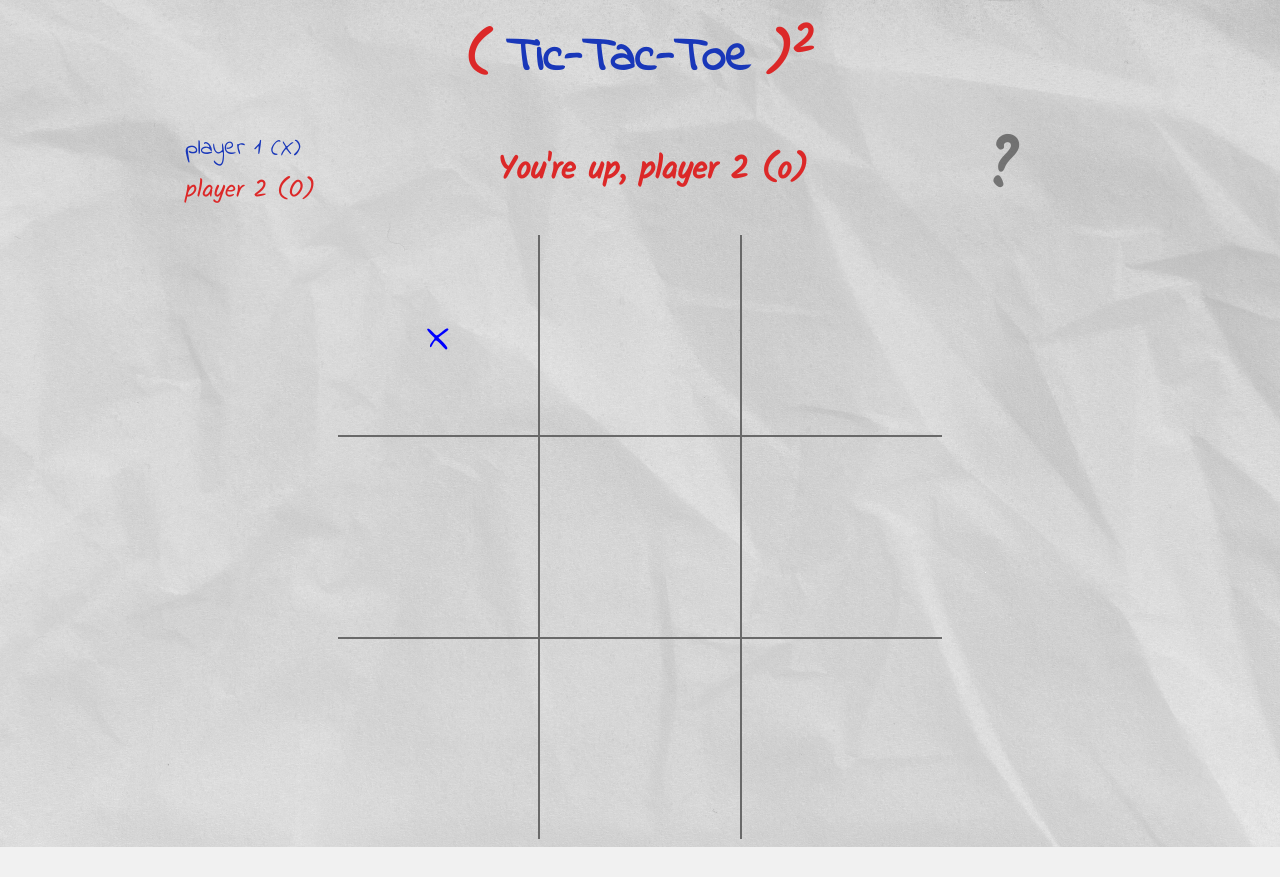
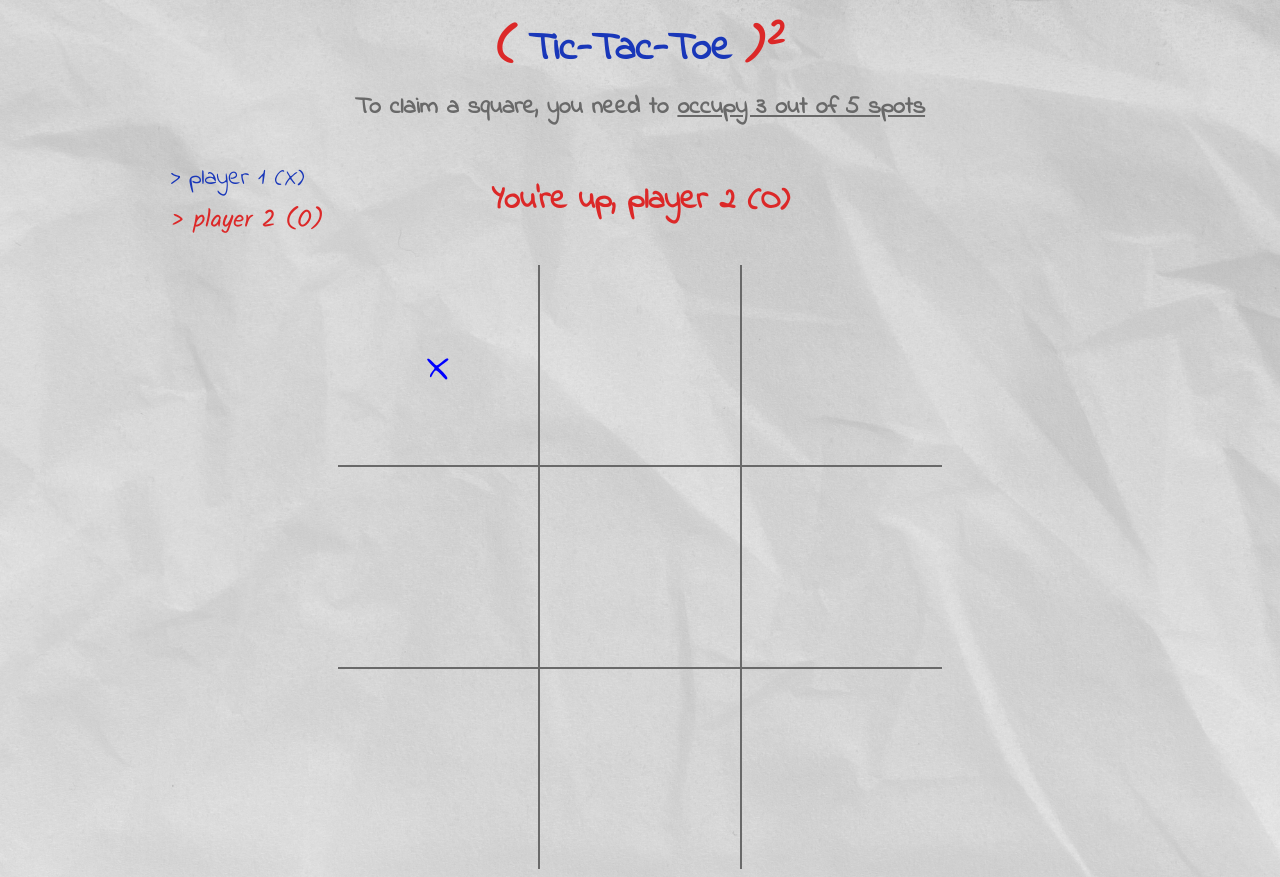
Before and after one commit to Ron-Bansal/TicTacToe_Squared, a plain HTML site: page index.html in a window 1280 px wide. Both pictures are taken after a click on the element 438 px from the left and 335 px from the top of the page. Before the commit the page ends 847 px from the top, so only its background shows below. Drawn offline with Linux system fonts and the light colour scheme.

Commit message:
added desc text and draw logic

```diff
--- a/index.html
+++ b/index.html
@@ -1,30 +1,34 @@
 <!DOCTYPE html>
 <html lang="en">
   <head>
-    <meta charset="UTF-8">
-    <meta http-equiv="X-UA-Compatible" content="IE=edge">
-    <meta name="viewport" content="width=device-width, initial-scale=1.0">
+    <meta charset="UTF-8" />
+    <meta http-equiv="X-UA-Compatible" content="IE=edge" />
+    <meta name="viewport" content="width=device-width, initial-scale=1.0" />
     <title>TicTacToe Squared</title>
-    <link rel="stylesheet" href="style.css">
+    <link rel="stylesheet" href="style.css" />
   </head>
   <body>
-    <h3><span class="p2">(</span>
+    <header>
+      <h3>
+        <span class="p2">(</span>
         <span class="p1">Tic-Tac-Toe</span>
         <span class="p2">)<sup>2</sup></span>
       </h3>
+      <h5 class="desc">To claim a square, you need to <strong>occupy 3 out of 5 spots</strong></h5>
+    </header>
 
     <section>
       <div class="key">
-            <p class="p1">player 1 (X)</p>
-            <p class="p2">player 2 (O)</p>
+        <p class="p1">> player 1 (X)</p>
+        <p class="p2">> player 2 (O)</p>
       </div>
 
-        <h4 class="turn blue">You're up, player <span class="current_player">1 (x)</span></h4>
+      <h4 class="turn blue">
+        You're up, player <span class="current_player">1 (x)</span>
+      </h4>
 
-        <h5 class="help">?</h5>
+      <h5 class="reset hidden">play again</h5>
     </section>
-
-
 
     <main>
       <div class="grid">
@@ -47,6 +51,5 @@
     </main>
 
     <script src="index.js"></script>
-
   </body>
 </html>
--- a/index.js
+++ b/index.js
@@ -21,9 +21,9 @@ boxesArray.forEach(function (box) {
     insertPiece(box);
     updateClaimedGrid(box);
     if (checkVictory()) {
-      let winner = currentTurn ? "1 (X)" : "2 (O)";
-      turnText.innerHTML = "player " + winner + " is the winner!";
-      console.log("HEY WE HAVE A WINNER!");
+      // let winner = currentTurn ? "1 (X)" : "2 (O)";
+      // turnText.innerHTML = "player " + winner + " is the winner!";
+      // console.log("HEY WE HAVE A WINNER!");
       return;
     }
     // checkVictory();
@@ -84,13 +84,14 @@ function updateClaimedGrid(box) {
 
 function updateTurn(box) {
   currentTurn = !currentTurn;
-  turnTextPlayer.innerHTML = currentTurn ? "1 (x)" : "2 (o)";
+  turnTextPlayer.innerHTML = currentTurn ? "1 (X)" : "2 (O)";
   turnText.classList.toggle("red");
 }
 
 function checkVictory() {
   let winnerGlow = currentTurn ? "blue_highlight" : "red_highlight";
   let w1, w2, w3;
+
   for (let row in [0, 1, 2]) {
     if (
       claimedGridArray[row][0] > 0 &&
@@ -107,6 +108,7 @@ function checkVictory() {
       boxesArray[w1].classList.toggle(winnerGlow);
       boxesArray[w2].classList.toggle(winnerGlow);
       boxesArray[w3].classList.toggle(winnerGlow);
+      displayWinner()
       return true;
     }
   }
@@ -126,6 +128,7 @@ function checkVictory() {
       boxesArray[w1].classList.toggle(winnerGlow);
       boxesArray[w2].classList.toggle(winnerGlow);
       boxesArray[w3].classList.toggle(winnerGlow);
+      displayWinner()
       return true;
     }
   }
@@ -138,6 +141,7 @@ function checkVictory() {
     boxesArray[0].classList.toggle(winnerGlow);
     boxesArray[4].classList.toggle(winnerGlow);
     boxesArray[8].classList.toggle(winnerGlow);
+    displayWinner()
     return true;
   }
   if (
@@ -148,7 +152,25 @@ function checkVictory() {
     boxesArray[2].classList.toggle(winnerGlow);
     boxesArray[4].classList.toggle(winnerGlow);
     boxesArray[6].classList.toggle(winnerGlow);
+    displayWinner()
     return true;
   }
-  return false;
+
+  //check for draw
+  for (let row in [0, 1, 2]) {
+    for (let col in [0, 1, 2]) {
+      if (claimedGridArray[row][col] == 0) {
+        return false;
+      }
+    }
+  }
+  turnText.innerHTML = "It's a Draw!";
+  console.log("DRAW!");
+  return true;
 }
+
+function displayWinner() {
+  let winner = currentTurn ? "1 (X)" : "2 (O)";
+  turnText.innerHTML = "player " + winner + " is the winner!";
+  console.log("HEY WE HAVE A WINNER!");
+}
--- a/style.css
+++ b/style.css
@@ -21,9 +21,17 @@ body {
     color: #DC2828;
 }
 
+header {
+    text-align: center;
+}
+
 h3 {
-    text-align: center;
-    font-size: 48px;
+    font-size: 2.5em;
+}
+
+.desc {
+    font-size: 1.5em;
+    color: #696969;
 }
 
 section {
@@ -41,26 +49,31 @@ p {
 }
 
 .turn {
-    font-family: 'Kalam', cursive;;
+    /* font-family: 'Kalam', cursive; */
     text-align: center;
     font-size: 2em;
 }
 
-h3, h4 {
+h3, h4, h5 {
     margin: 10px;
 }
 
-.help {
+.reset {
     color: #3a3a3a9f;
-    font-size: 4em;
-    width: 125px;
-    font-family: 'Kalam', cursive;
+    font-size: 2em;
+    padding: 5px 12px;
+    border-radius: 10px;
+    /* width: 125px; */
 }
 
-.help:hover {
+.reset:hover {
     cursor: pointer;
-    font-family: 'Indie Flower', cursive;
-    transition: ease 0.3s 0.1s;
+    background-color: #8d8d7e81;
+    transition-delay: 0.1s;
+}
+
+.hidden {
+    visibility: hidden;
 }
 
 .grid {
@@ -112,10 +125,14 @@ h3, h4 {
     color: #DC2828;
 }
 
-.blue_highlight {
+.blue_highlight.blue_highlight {
     background-color: rgba(25, 155, 185, 0.3);
 }
 
-.red_highlight {
+.red_highlight.red_highlight {
     background-color: rgba(235, 90, 90, 0.3);
 }
+
+strong {
+    text-decoration: underline;
+}
```
Lines whose indentation alone changed are shown as unchanged.
